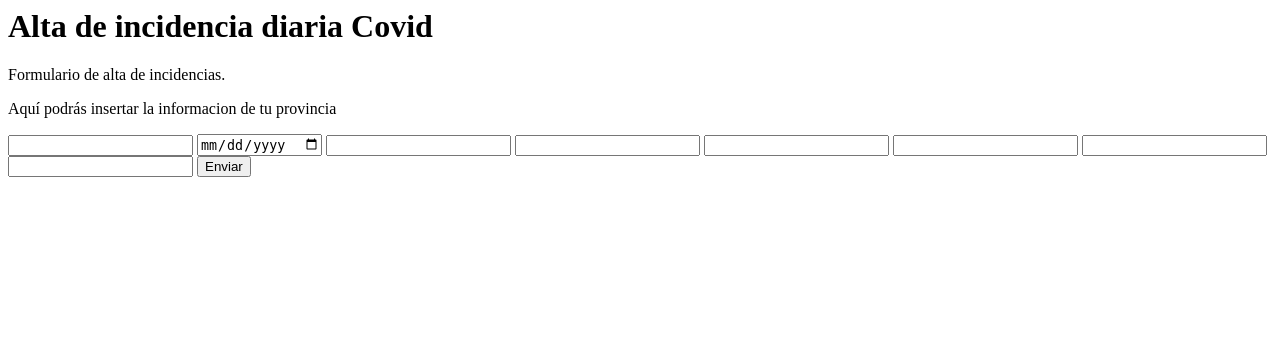
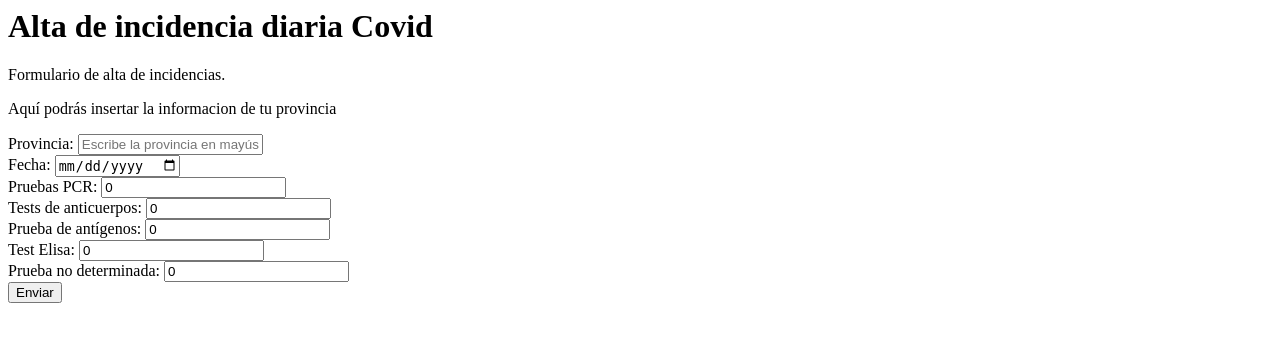
Before and after one commit to pigmonchu/covid_bzVII, a Flask app: page /incidenciasdiarias in a window 1280 px wide. Shown: the top 342 px of the page. Run offline with Flask 2, Linux system fonts and the light colour scheme.

Commit message:
Inicio plantillas

```diff
--- a/covid/templates/alta.html
+++ b/covid/templates/alta.html
@@ -11,15 +11,23 @@
     <p>Aquí podrás insertar la informacion de tu provincia</p>
 
     <form action="/incidenciasdiarias" method="post">
-        <input type="text" name="provincia" >
-        <input type="date" name="fecha" >
-        <input type="number" name="num_casos" id="">
-        <input type="number" name="num_casos_prueba_pcr" id="">
-        <input type="number" name="num_casos_prueba_test_ac" id="">
-        <input type="number" name="num_casos_prueba_ag" id="">
-        <input type="number" name="num_casos_prueba_elisa" id="">
-        <input type="number" name="num_casos_prueba_desconocida" id="">
-        <button type="submit">Enviar</button>
-    </form>
-</body>
+        <div>
+            <label for="provincia">Provincia:</label>
+            <input type="text" name="provincia" placeholder="Escribe la provincia en mayúsculas" required><br>
+            <label for="fecha">Fecha:</label>
+            <input type="date" name="fecha" required><br>
+            <label for="num_casos_prueba_pcr">Pruebas PCR:</label>
+            <input type="text" name="num_casos_prueba_pcr" id="" placeholder="prueba_pcr" required value="{{casos_pcr}}"><br>
+            <label for="num_casos_prueba_test_ac">Tests de anticuerpos:</label>
+            <input type="number" name="num_casos_prueba_test_ac" id="" placeholder="prueba_test_ac" required value="0"><br>
+            <label for="num_casos_prueba_ag">Prueba de antígenos:</label>
+            <input type="number" name="num_casos_prueba_ag" id="" placeholder="prueba_ag" required value="0"><br>
+            <label for="num_casos_prueba_elisa">Test Elisa:</label>
+            <input type="number" name="num_casos_prueba_elisa" id="" placeholder="prueba_elisa" required value="0"><br>
+            <label for="num_casos_prueba_desconocida">Prueba no determinada:</label>
+            <input type="number" name="num_casos_prueba_desconocida" id="" placeholder="prueba_desconocida" required value="0"><br>
+            <button type="submit">Enviar</button>
+        </div>
+      </form>
+    </body>
 </html>
--- a/covid/views.py
+++ b/covid/views.py
@@ -76,7 +76,27 @@ def casos(year, mes, dia=None):
 @app.route("/incidenciasdiarias", methods = ['GET', 'POST'])
 def incidencia():
     if request.method == 'GET':
-        return render_template("alta.html")
+        return render_template("alta.html", casos_pcr=0)
+
+    #Que los valores de los casos sean números y sean enteros positivos
+    #valorar num_casos_prueba_pcr >= 0 y entero
+    try:
+        num_pcr = int(request.form["num_casos_prueba_pcr"])
+        if num_pcr < 0:
+            raise ValueError('Debe ser positivo')
+
+    except ValueError:
+        return render_template("alta.html", casos_pcr="Introduce un valor correcto")
+
+
+
+    #Validar la información que llega
+    #Que el total de casos sea la suma del resto de casos
+    #Que la provincia sea correcta
+    #Que la fecha sea correcta en formato y supongo que en valor
+    #Que la fecha no sea a futuro y la fecha no sea anterior a fecha covid
+
+    #Si la informacion es incorrecta
 
 
     return "Se ha hecho un post"
```
